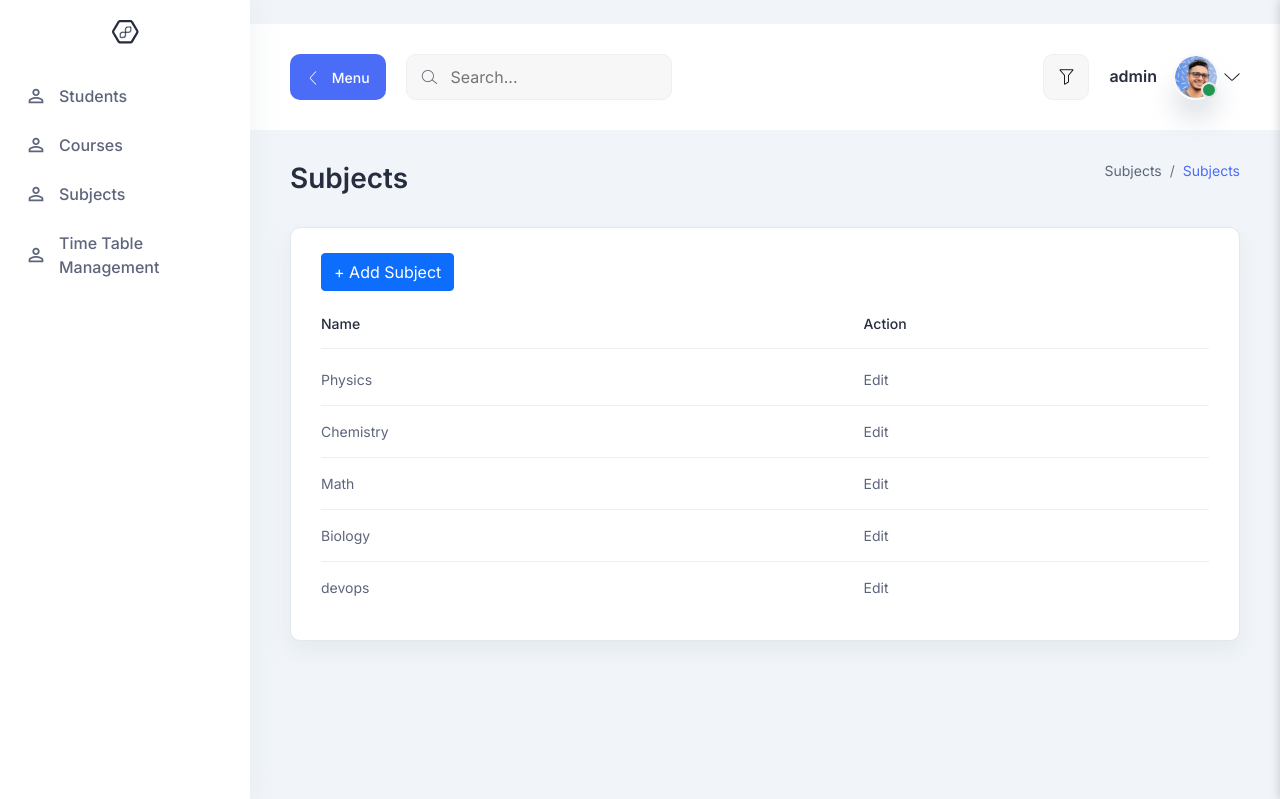
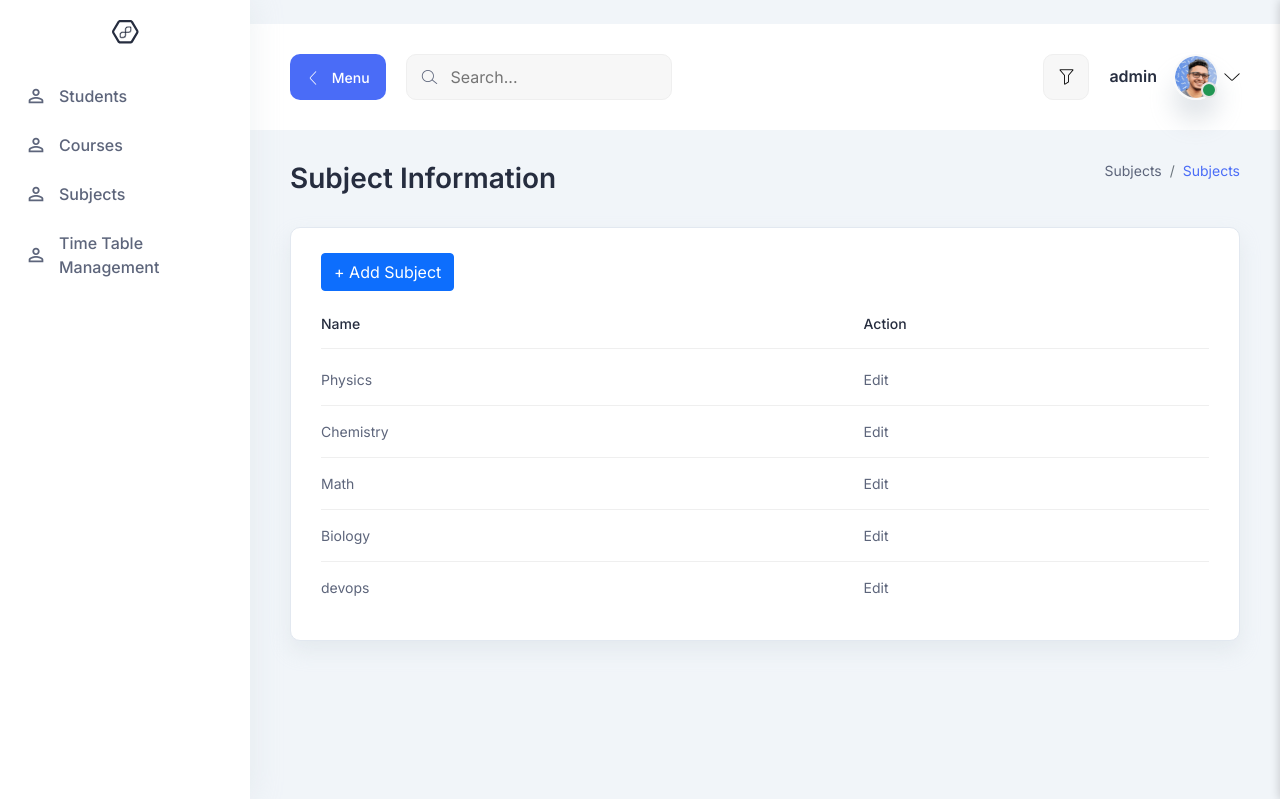
Before and after one commit to reddymahi251/mahicpp, a Django app: page /all-subjects in a window 1280 px wide. Shown: the top 799 px of the page. Run offline with Django 3.2, Linux system fonts and the light colour scheme; the first user in the database is signed in; data comes from the database, SQL or seed files in the repository; some libraries are stand-ins or nearby versions.

Commit message:
Update subjects.html

```diff
--- a/src/templates/subjects.html
+++ b/src/templates/subjects.html
@@ -10,7 +10,7 @@
         <div class="row align-items-center">
           <div class="col-md-6">
             <div class="title mb-30">
-              <h2>Subjects</h2>
+              <h2>Subject Information</h2>
             </div>
           </div>
           <!-- end col -->
```
